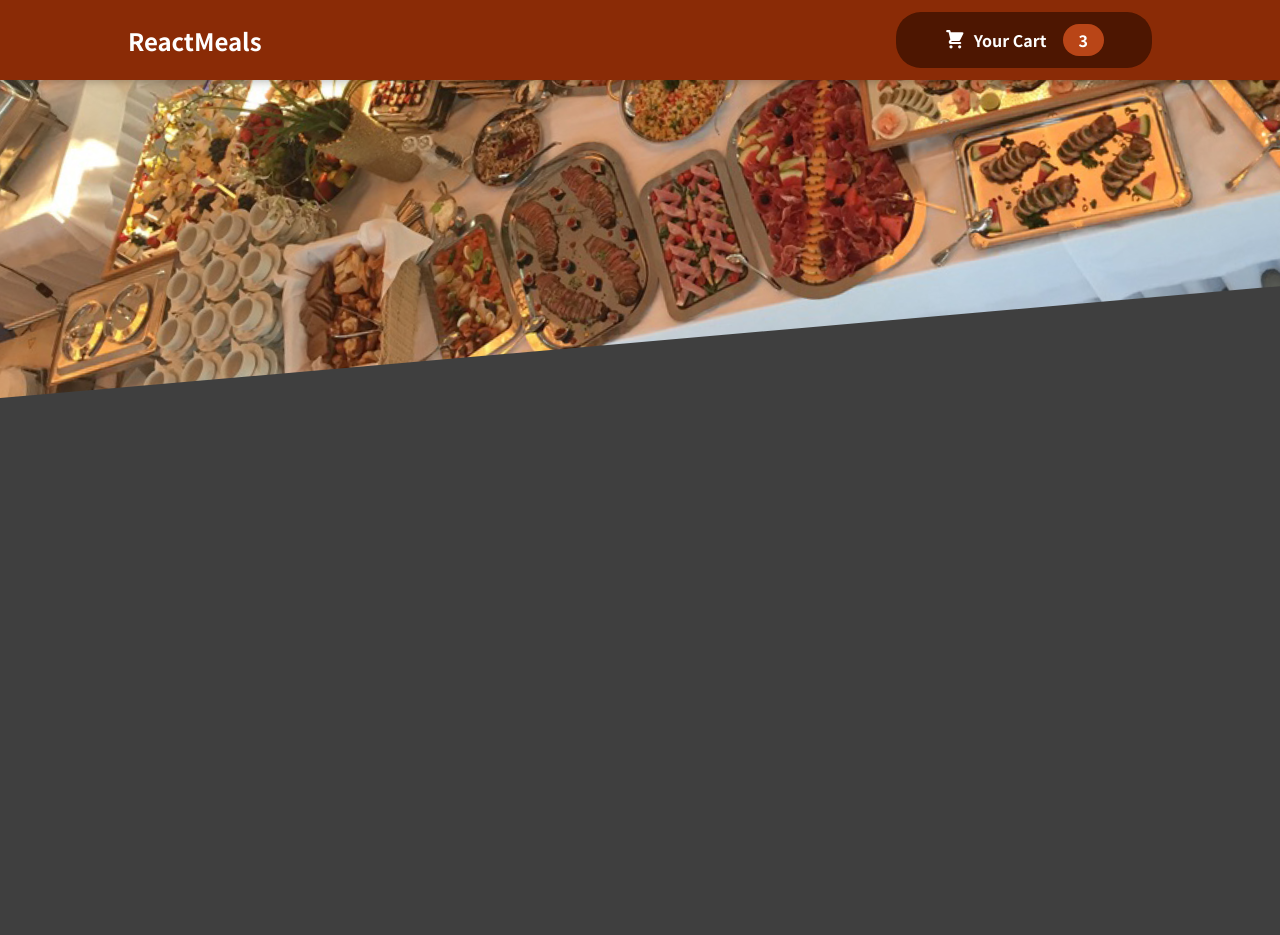
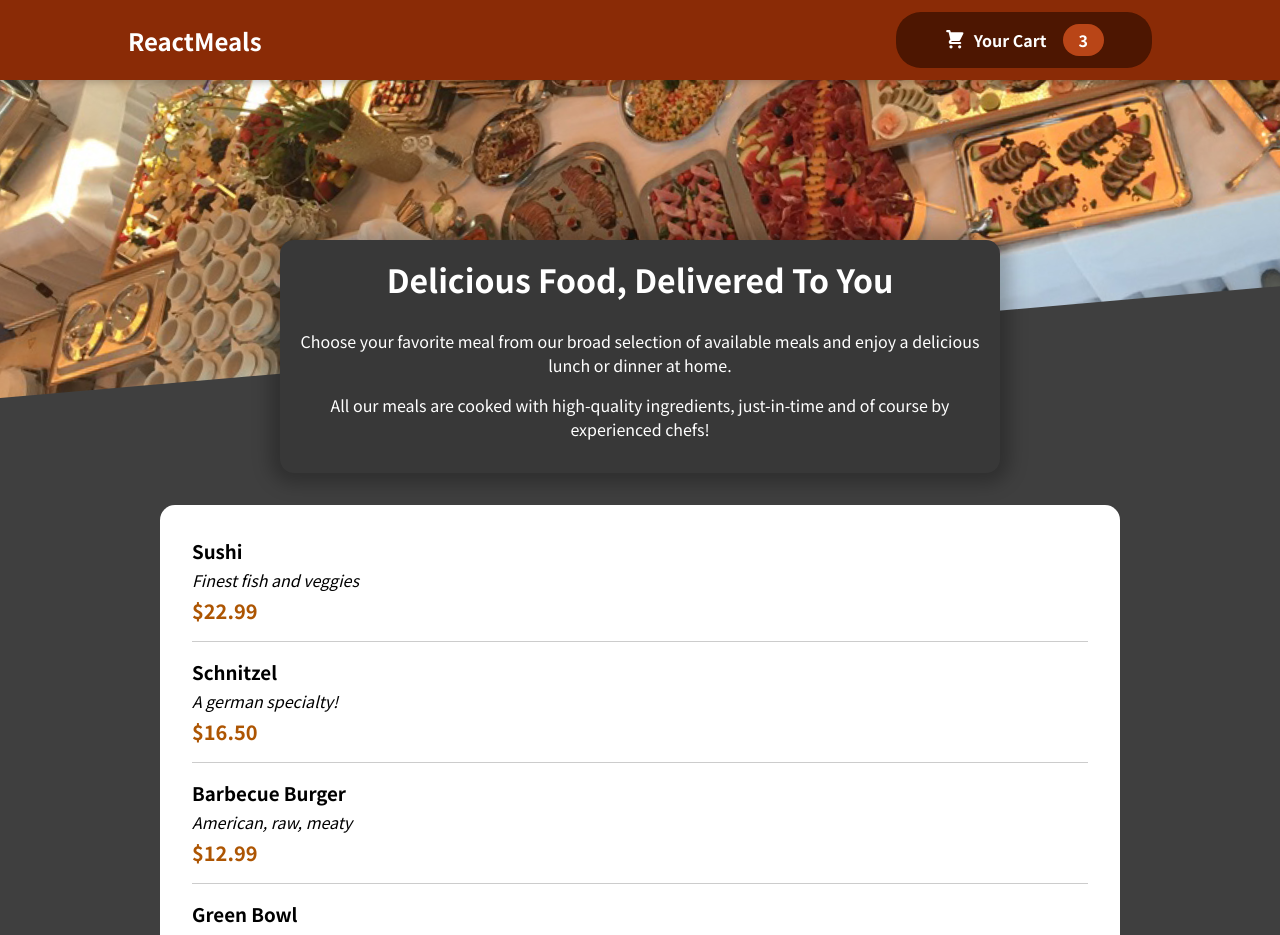
Before and after one commit to shehab910/ReactMealsFrontend, a JavaScript app: page / in a window 1280 px wide. Shown: the top 935 px of the page. Before the commit the page ends 800 px from the top, so only its background shows below. Built offline with nearby package versions, Linux system fonts and the light colour scheme.

Commit message:
11.6 added meals list and meals items

```diff
--- a/src/App.js
+++ b/src/App.js
@@ -1,9 +1,13 @@
 import Header from "./components/Layout/Header";
+import Meals from "./components/Meals/Meals";
 
 function App() {
   return (
     <>
-      <Header />
+      <main>
+        <Header />
+        <Meals />
+      </main>
     </>
   );
 }
--- /dev/null
+++ b/src/components/Meals/AvailableMeals.js
@@ -0,0 +1,44 @@
+import Card from "../UI/Card";
+import styles from "./AvailableMeals.module.css";
+import MealItem from "./MealItem/MealItem";
+
+const DUMMY_MEALS = [
+  {
+    id: "m1",
+    name: "Sushi",
+    description: "Finest fish and veggies",
+    price: 22.99,
+  },
+  {
+    id: "m2",
+    name: "Schnitzel",
+    description: "A german specialty!",
+    price: 16.5,
+  },
+  {
+    id: "m3",
+    name: "Barbecue Burger",
+    description: "American, raw, meaty",
+    price: 12.99,
+  },
+  {
+    id: "m4",
+    name: "Green Bowl",
+    description: "Healthy...and green...",
+    price: 18.99,
+  },
+];
+const AvailableMeals = () => {
+  const mealsList = DUMMY_MEALS.map((meal) => (
+    <MealItem key={meal.id} meal={meal} />
+  ));
+  return (
+    <section className={styles.meals}>
+      <Card>
+        <ul>{mealsList}</ul>
+      </Card>
+    </section>
+  );
+};
+
+export default AvailableMeals;
--- /dev/null
+++ b/src/components/Meals/AvailableMeals.module.css
@@ -0,0 +1,24 @@
+.meals {
+    max-width: 60rem;
+    width: 90%;
+    margin: 2rem auto;
+    animation: meals-appear 1s ease-out forwards;
+  }
+
+  .meals ul {
+    list-style: none;
+    margin: 0;
+    padding: 0;
+  }
+
+  @keyframes meals-appear {
+    from {
+      opacity: 0;
+      transform: translateY(3rem);
+    }
+
+    to {
+      opacity: 1;
+      transform: translateY(0);
+    }
+  }
--- /dev/null
+++ b/src/components/Meals/MealItem/MealItem.js
@@ -0,0 +1,18 @@
+import styles from "./MealItem.module.css";
+
+const MealItem = (props) => {
+  const meal = props.meal;
+  const price = `$${meal.price.toFixed(2)}`;
+  return (
+    <li className={styles.meal}>
+      <div >
+        <h3>{meal.name}</h3>
+        <div className={styles.description}>{meal.description}</div>
+        <div className={styles.price}>{price}</div>
+      </div>
+      <div></div>
+    </li>
+  );
+};
+
+export default MealItem;
--- /dev/null
+++ b/src/components/Meals/MealItem/MealItem.module.css
@@ -0,0 +1,21 @@
+.meal {
+  display: flex;
+  justify-content: space-between;
+  margin: 1rem;
+  padding-bottom: 1rem;
+  border-bottom: 1px solid #ccc;
+}
+.meal h3 {
+  margin: 0 0 0.25rem 0;
+}
+
+.description {
+  font-style: italic;
+}
+
+.price {
+    margin-top: 0.25rem;
+    font-weight: bold;
+    color: #ad5502;
+    font-size: 1.25rem;
+}
--- /dev/null
+++ b/src/components/Meals/Meals.js
@@ -0,0 +1,13 @@
+import AvailableMeals from "./AvailableMeals";
+import MealsSummary from "./MealsSummary";
+
+const Meals = () => {
+  return (
+    <>
+      <MealsSummary />
+      <AvailableMeals />
+    </>
+  );
+};
+
+export default Meals;
--- /dev/null
+++ b/src/components/Meals/MealsSummary.js
@@ -0,0 +1,19 @@
+import classes from './MealsSummary.module.css';
+
+const MealsSummary = () => {
+  return (
+    <section className={classes.summary}>
+      <h2>Delicious Food, Delivered To You</h2>
+      <p>
+        Choose your favorite meal from our broad selection of available meals
+        and enjoy a delicious lunch or dinner at home.
+      </p>
+      <p>
+        All our meals are cooked with high-quality ingredients, just-in-time and
+        of course by experienced chefs!
+      </p>
+    </section>
+  );
+};
+
+export default MealsSummary;
--- /dev/null
+++ b/src/components/Meals/MealsSummary.module.css
@@ -0,0 +1,17 @@
+.summary{
+    text-align: center;
+    width: 90%;
+    max-width: 45rem;
+    margin: auto;
+    margin-top: -10rem;
+    position: relative;
+    background-color: #383838;
+    border-radius: 14px;
+    padding: 1rem;
+    box-shadow: 0 1px 18px 10px rgba(0, 0, 0, 0.25);
+    color: white;
+}
+.summary h2 {
+    font-size: 2rem;
+    margin-top: 0;
+  }
--- /dev/null
+++ b/src/components/UI/Card.js
@@ -0,0 +1,11 @@
+import styles from './Card.module.css';
+
+const Card = (props) => {
+    return (
+        <div className={styles.card}>
+         {props.children}
+        </div>
+    )
+}
+
+export default Card
--- /dev/null
+++ b/src/components/UI/Card.module.css
@@ -0,0 +1,5 @@
+.card{
+    padding: 1rem;
+    background-color: white;
+    border-radius: 15px;
+}
```
Also changed, not shown: src/components/Meals/MealItem/MealItemForm.js (added), src/components/Meals/MealItem/MealItemForm.module.css (added), 1 other file (tests, documents, lock files or other folders).
